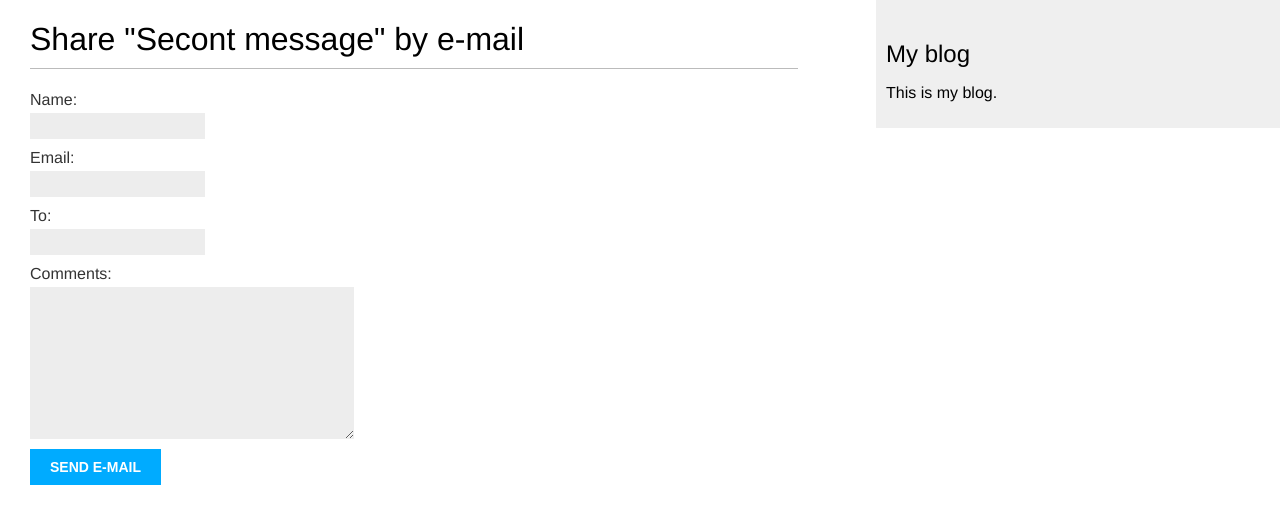
After one commit to AshurovMuhammad/blog_app_dj2x, a Django app: page /blog/5/share/ in a window 1280 px wide. The commit adds this page. Shown: the top 524 px of the page. Run offline with Django 4.2, Linux system fonts and the light colour scheme; data comes from the database, SQL or seed files in the repository.

Commit message:
Add share blog from email

```diff
--- /dev/null
+++ b/blog/forms.py
@@ -0,0 +1,8 @@
+from django import forms
+
+
+class EmailPostForm(forms.Form):
+    name = forms.CharField(max_length=25)
+    email = forms.EmailField()
+    to = forms.EmailField()
+    comments = forms.CharField(required=False, widget=forms.Textarea)
--- a/blog/templates/blog/post/detail.html
+++ b/blog/templates/blog/post/detail.html
@@ -8,4 +8,8 @@
     Published {{ post.publish }} by {{ post.author }}
   </p>
   {{ post.body|linebreaks }}
+  <p>
+    <a href="{% url 'blog:post_share' post.id %}">Share this post
+    </a>
+  </p>
 {% endblock %}
--- /dev/null
+++ b/blog/templates/blog/post/share.html
@@ -0,0 +1,17 @@
+{% extends "blog/base.html" %}
+
+{% block title %}Share a post{% endblock %}
+
+{% block content %}
+  {% if sent %}
+    <h1>E-mail successfully sent</h1>
+    <p>"{{ post.title }}" was successfully sent to {{ form.cleaned_data.to }}.</p>
+  {% else %}
+    <h1>Share "{{ post.title }}" by e-mail</h1>
+    <form action="." method="post">
+      {{ form.as_p }}
+      {% csrf_token %}
+      <input type="submit" value="Send e-mail">
+    </form>
+  {% endif %}
+{% endblock %}
--- a/blog/urls.py
+++ b/blog/urls.py
@@ -8,4 +8,5 @@ urlpatterns = [
     path('', views.PostListView.as_view(), name='post_list'),
     path('<int:year>/<int:month>/<int:day>/<slug:post>/',
          views.post_detail, name='post_detail'),
+    path('<int:post_id>/share/', views.post_share, name='post_share'),
 ]
--- a/blog/views.py
+++ b/blog/views.py
@@ -1,7 +1,9 @@
+from django.core.mail import send_mail
 from django.shortcuts import render, get_object_or_404
 from .models import Post
 from django.core.paginator import Paginator, EmptyPage, PageNotAnInteger
 from django.views.generic import ListView
+from .forms import EmailPostForm
 
 
 class PostListView(ListView):
@@ -29,3 +31,20 @@ def post_detail(request, year, month, day, post):
     post = get_object_or_404(Post, slug=post, status='published', publish__year=year,
                              publish__month=month, publish__day=day)
     return render(request, 'blog/post/detail.html', {'post': post})
+
+
+def post_share(request, post_id):
+    post = get_object_or_404(Post, id=post_id, status='published')
+    sent = False
+    if request.method == 'POST':
+        form = EmailPostForm(request.POST)
+        if form.is_valid():
+            cd = form.cleaned_data
+            post_url = request.build_absolute_uri(post.get_absolute_url())
+            subject = '{} ({}) recommends you reading "{}"'.format(cd['name'], cd['email'], post.title)
+            message = 'Read "{}" at {}\n\n{}\'s comments: {}'.format(post.title, post_url, cd['name'], cd['comments'])
+            send_mail(subject, message, 'admin@myblog.com', [cd['to']])
+            sent = True
+    else:
+        form = EmailPostForm()
+    return render(request, 'blog/post/share.html', {'post': post, 'form': form, 'sent': sent})
```
Also changed, not shown: mysite/settings.py (+8 -0 lines).
